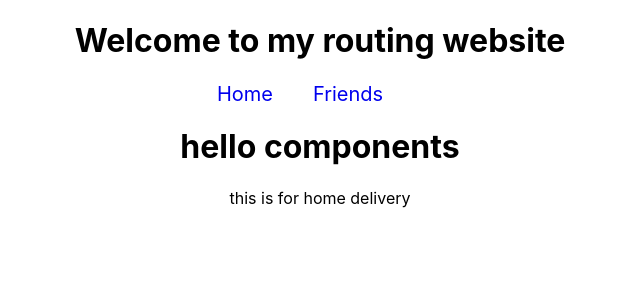
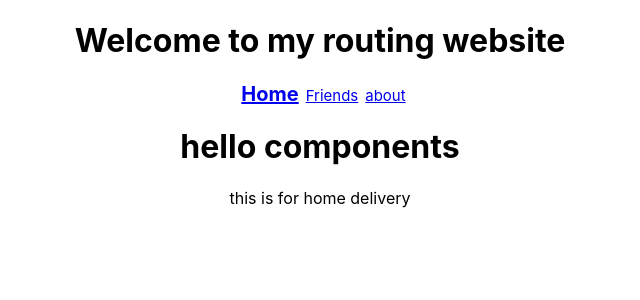
Before and after one commit to YaAlBagdattig379/react-router-m52, a React (Create React App) app: page / in a window 1280 px wide. Shown: the top 300 px of the page, without its empty margins (320-960 px from the left). Built offline with nearby package versions, Linux system fonts and the light colour scheme.

Commit message:
added display active link

```diff
--- a/src/Components/Friend/Friend.js
+++ b/src/Components/Friend/Friend.js
@@ -7,7 +7,7 @@ const Friend = (props) => {
     const showFrinedDetail = () =>{
         const path = `/friend/${id}`;
         navigate(path)
-    }
+    };
     return (
         <div>
             <h2>name : {name}</h2>
--- a/src/Components/Friends/Friends.js
+++ b/src/Components/Friends/Friends.js
@@ -11,7 +11,6 @@ const Friends = () => {
     return (
         <div>
             <h1>hello Friends ! how are you ?</h1>
-                        {/* <p>O hello all of my Friends : {Friends.length} </p> */}
             {
                 Friends.map(friend => <Friend
                     key={friend.id}
--- a/src/Components/Header/Header.css
+++ b/src/Components/Header/Header.css
@@ -1,10 +1,7 @@
-.link1{
-    font-size: 20px;
-    text-decoration: none;
-    gap: 2px;
+.nav a {
+    margin-left: 7px;
 }
-.link2{
-    font-size: 20px;
-    text-decoration: none;
-    margin: 2em;
-}
+/* .active{
+    color: saddlebrown;
+    font-weight: bold;
+} */
--- a/src/Components/Header/Header.js
+++ b/src/Components/Header/Header.js
@@ -1,16 +1,26 @@
 import React from 'react';
 import './Header.css'
-import { Link,CustomLink } from 'react-router-dom';
-
+import { NavLink} from 'react-router-dom';
 const Header = () => {
+    const NavLinkCSS = ({isActive}) =>{
+     return{
+        fontWeight : isActive ? 'bold' : 'normal',
+        fontSize : isActive ? '20px' : '15px'
+     }
+    }
     return (
         <div>
             <h1>Welcome to my routing website</h1>
             <nav className='nav'>
-                <Link className='link1' to="/">Home</Link>
-                <Link className='link2' to={`/friends`}>Friends</Link>
-                {/* <a href="/friends">Frien/ads<> */}
-                {/* <CustomLink to="/about">About</CustomLink> */}
+                {/* <a href="/">Home</a> // normal exp>>>>... 1
+                <a href="/friends">Friends</a>
+                <a href="/about">about</a> */}
+                {/* <Link to="/">Home</Link> second exp>>>....2     Link usage
+                <Link to="/friends">Friends</Link>
+                <Link to="/about">about</Link> */}
+                <NavLink style={NavLinkCSS} to="/">Home</NavLink>
+                <NavLink style={NavLinkCSS} to="/friends">Friends</NavLink>
+                <NavLink style={NavLinkCSS} to="/about">about</NavLink>
             </nav>
         </div>
     );
```
Also changed, not shown: src/Components/CustomLink/CustomLink.js (deleted, +0 -20 lines), src/Components/CustomLink/navLink.js (added, +76 -0 lines).
